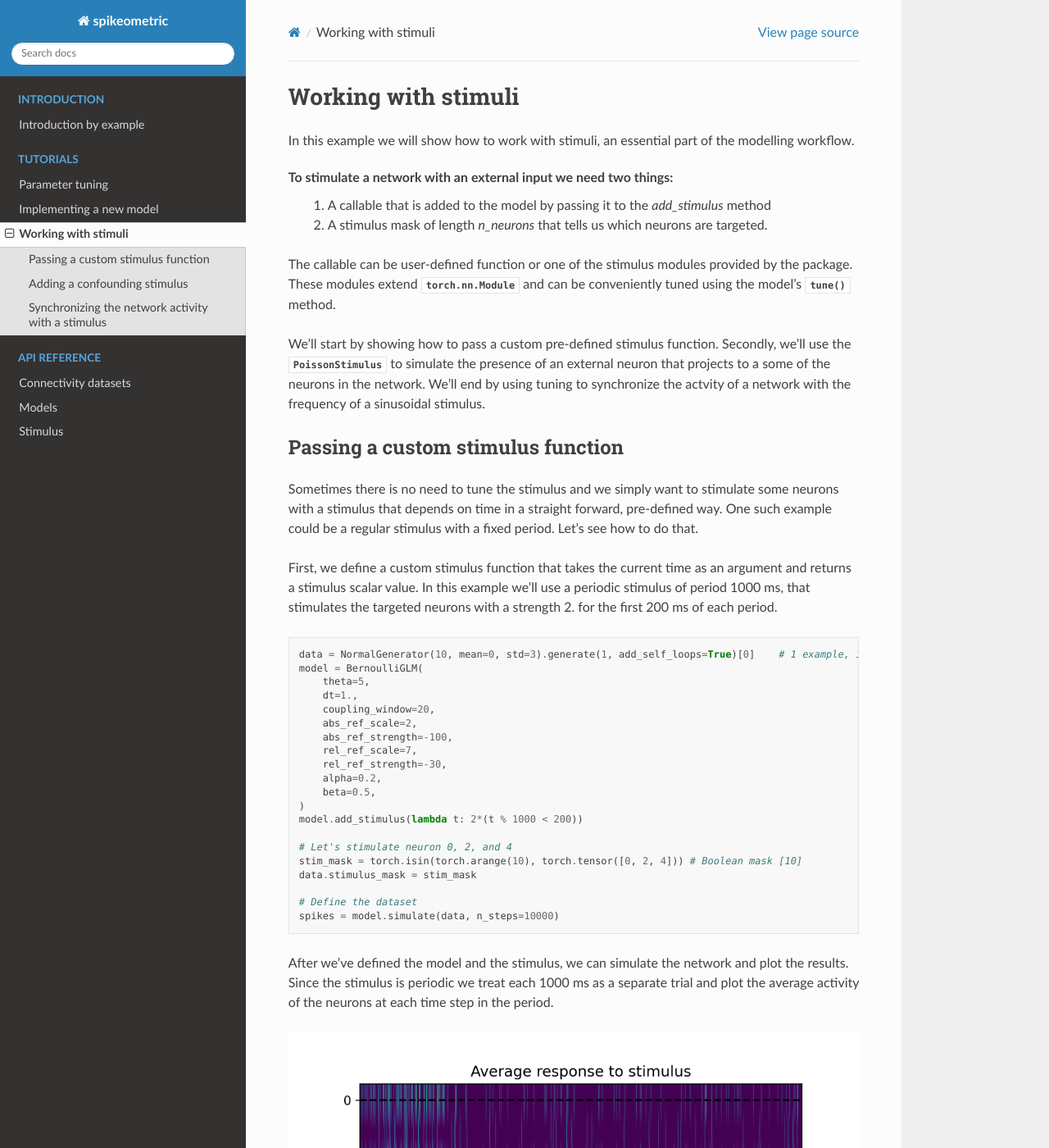
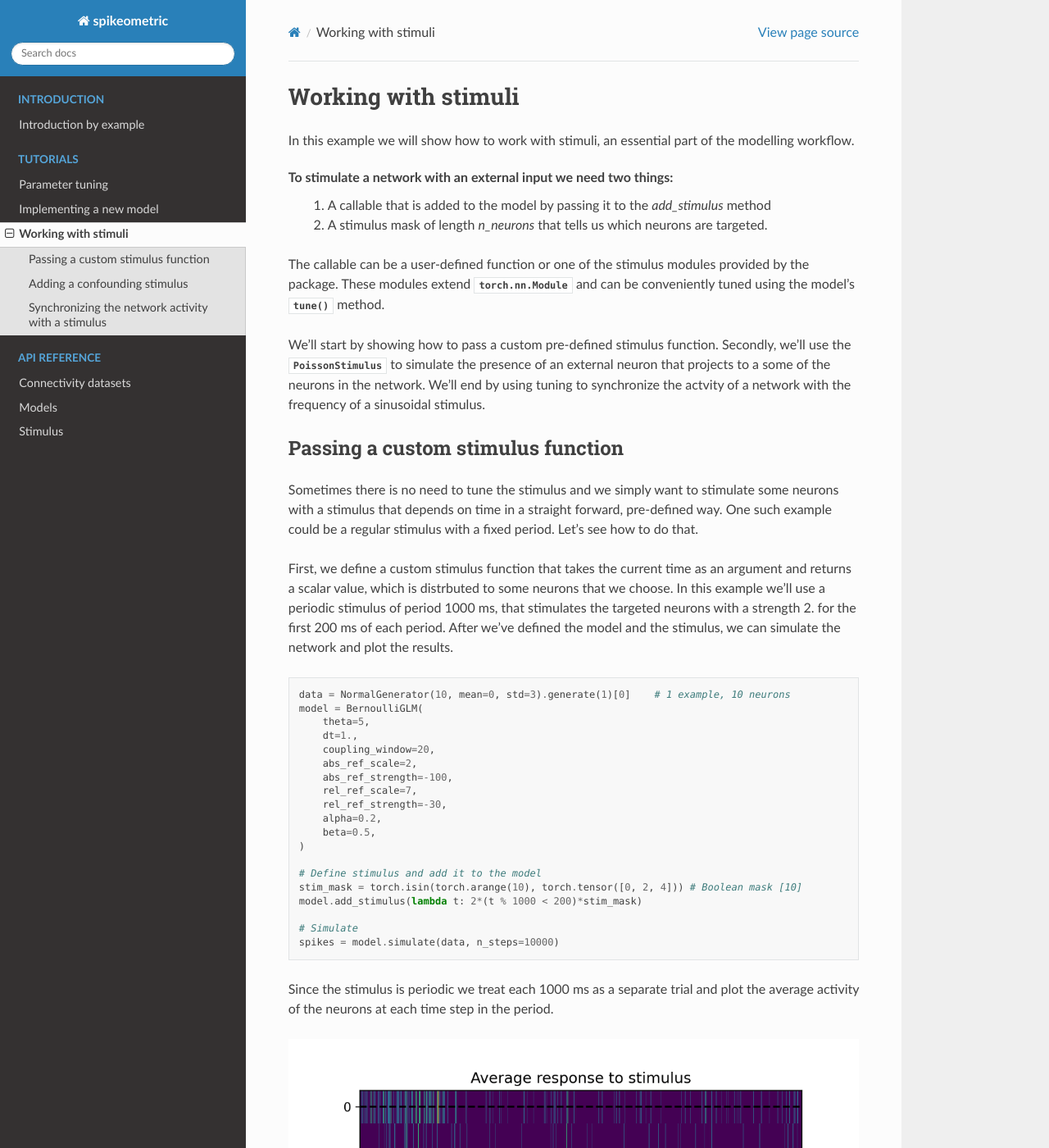
Before and after one commit to bioAI-Oslo/Spikeometric, a Sphinx documentation site: the page built from docs/tutorials/stimuli.rst, in a window 1280 px wide and 1400 px high. Shown: the whole window at 82% size. Built offline with Sphinx 7.4.7 and the Read the Docs theme 2.0.0, drawn with Linux system fonts in a browser that asks for light colours; some of the changed text lies outside the part shown.

Commit message:
Fixed typos in documentation and adjusted to match improved stimulus api

```diff
--- a/docs/tutorials/stimuli.rst
+++ b/docs/tutorials/stimuli.rst
@@ -9,7 +9,7 @@ To stimulate a network with an external input we need two things:
     #.  A callable that is added to the model by passing it to the `add_stimulus` method
     #.  A stimulus mask of length `n_neurons` that tells us which neurons are targeted.
 
-The callable can be user-defined function or one of the stimulus modules provided by the package. These modules extend :py:class:`torch.nn.Module`
+The callable can be a user-defined function or one of the stimulus modules provided by the package. These modules extend :py:class:`torch.nn.Module`
 and can be conveniently tuned using the model's :meth:`tune` method.
 
 We'll start by showing how to pass a custom pre-defined stimulus function.
@@ -21,12 +21,13 @@ Passing a custom stimulus function
 Sometimes there is no need to tune the stimulus and we simply want to stimulate some neurons with a stimulus that depends on
 time in a straight forward, pre-defined way. One such example could be a regular stimulus with a fixed period. Let's see how to do that.
 
-First, we define a custom stimulus function that takes the current time as an argument and returns a stimulus scalar value. In this example we'll use a
+First, we define a custom stimulus function that takes the current time as an argument and returns a scalar value, which is distrbuted to some neurons that we choose. In this example we'll use a
 periodic stimulus of period 1000 ms, that stimulates the targeted neurons with a strength 2. for the first 200 ms of each period.
+After we've defined the model and the stimulus, we can simulate the network and plot the results.
 
 .. code-block:: python
 
-    data = NormalGenerator(10, mean=0, std=3).generate(1, add_self_loops=True)[0]    # 1 example, 10 neurons
+    data = NormalGenerator(10, mean=0, std=3).generate(1)[0]    # 1 example, 10 neurons
     model = BernoulliGLM(
         theta=5,
         dt=1.,
@@ -38,16 +39,14 @@ periodic stimulus of period 1000 ms, that stimulates the targeted neurons with a
         alpha=0.2,
         beta=0.5,
     )
-    model.add_stimulus(lambda t: 2*(t % 1000 < 200))
 
-    # Let's stimulate neuron 0, 2, and 4
+    # Define stimulus and add it to the model
     stim_mask = torch.isin(torch.arange(10), torch.tensor([0, 2, 4])) # Boolean mask [10]
-    data.stimulus_mask = stim_mask
+    model.add_stimulus(lambda t: 2*(t % 1000 < 200)*stim_mask)
 
-    # Define the dataset
+    # Simulate
     spikes = model.simulate(data, n_steps=10000)
 
-After we've defined the model and the stimulus, we can simulate the network and plot the results.
 Since the stimulus is periodic we treat each 1000 ms as a separate trial and plot the average activity of the neurons
 at each time step in the period.
 
@@ -65,7 +64,8 @@ We'll use a small network of only 6 neurons to easily spot the unconnected neuro
 
     n_neurons = 6
     n_steps = 100000
-    network = NormalGenerator(n_neurons, mean=0, std=3, rng=torch.Generator().manual_seed(532)).generate(1, add_self_loops=True)[0]
+    rng = torch.Generator().manual_seed(532)
+    network = NormalGenerator(n_neurons, mean=0, std=3, rng=rng).generate(1)[0]
 
     G = to_networx(network, remove_self_loops=True)
     nx.draw(G, with_labels=True)
@@ -101,23 +101,21 @@ We bin the spikes in bins of 10 ms and plot the correlation matrix next to the t
 .. image:: ../_static/no_confounding.png
 
 The correlation matrix picks up on some of the structure in the weight matrix.
-Importantly, we see that the correlation matrix show no correlation between neurons 2 and 3, which is, of course, correct.
+Importantly, we see that the correlation matrix show no correlation between neurons 2 and 3.
 
 Now we'll add a confounding stimulus modeled by a Poisson process that fires at the same rate as the average firing rate of the network,
 and see how it affects the correlation matrix.
 
-The stimulus is added to the model by passing it to the :py:meth:`add_stimulus` method and the stimulus mask is added as an
-attribute to the network (:py:class:`torch_geometric.data.Data` object). We'll use the :py:class:`PoissonStimulus` to model the stimulus,
+The stimulus is added to the model by passing it to the :py:meth:`add_stimulus` method. We'll use the :py:class:`PoissonStimulus` to model the stimulus,
 and set its strength to be the average of the excitatory weights in the network.
 The stimulus will last for the duration of the simulation, and will stimulate the target neurons for a duration of 5 ms each time it "fires".
 
 .. code-block:: python
 
     sim_isi = 1/spikes.float().mean().item()
-    stimulus = PoissonStimulus(strength=4, mean_interval=sim_isi, duration=n_steps, tau=5)
+    stimulus_mask = torch.isin(torch.arange(n_neurons), torch.tensor([2, 3]))
+    stimulus = PoissonStimulus(strength=4, mean_interval=sim_isi, duration=n_steps, tau=5, stimulus_masks=stimulus_mask)
     model.add_stimulus(stimulus)
-
-    network.stimulus_mask = stimulus_mask
 
     confounded_spikes = model.simulate(network, n_steps=n_steps)
 
@@ -145,7 +143,7 @@ that is close to the frequency of the stimulus.
 
     # We stimulate half of the excitatory neurons
     stim_masks = [torch.isin(torch.arange(n_neurons), torch.randperm(n_neurons // 2)[:n_neurons // 4]) for _ in range(n_networks)]
-    data = NormalGenerator(n_neurons, mean=0, std=5, glorot=True).generate(n_networks, add_self_loops=True, stimulus_masks=stim_masks)
+    data = NormalGenerator(n_neurons, mean=0, std=5, glorot=True).generate(n_networks)
     data_loader = DataLoader(data, batch_size=10, shuffle=False)
 
     model = BernoulliGLM(
```
Also changed, not shown: other parts of docs/tutorials/stimuli.rst (+2 -1 lines), docs/introduction/introduction.rst (+6 -6 lines), docs/tutorials/implement_model.rst (+13 -11 lines), docs/tutorials/tune_model.rst (+6 -8 lines), docs/_static/custom_stimulus.png, docs/_static/isi_distribution.png.
